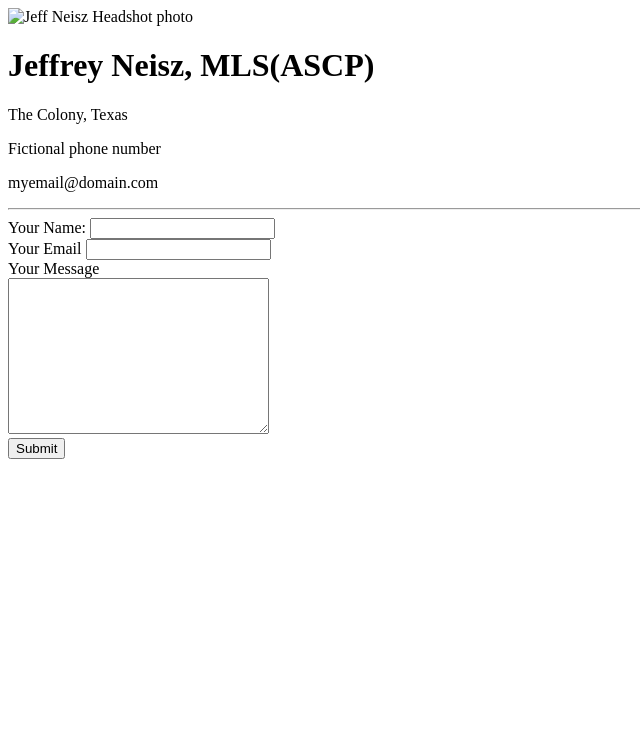
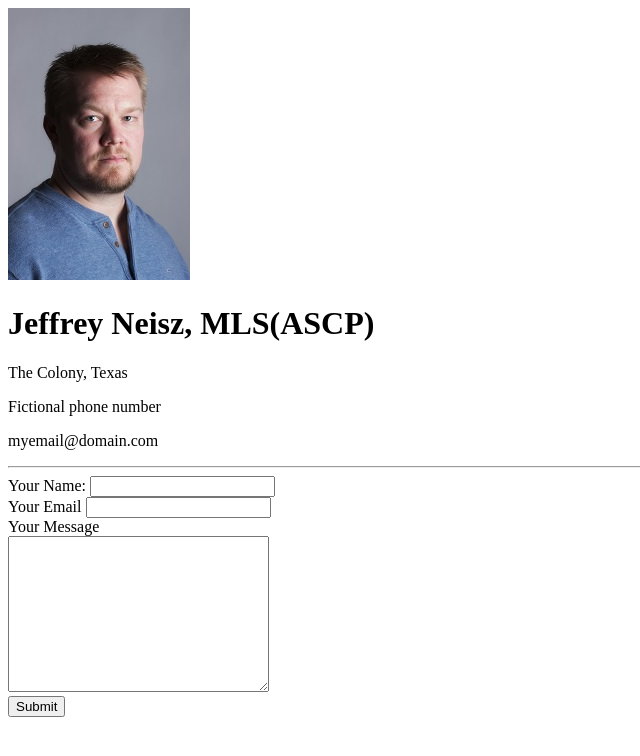
Before and after one commit to steelerkid/cv, a plain HTML site: page Contact-Me.html in a window 1280 px wide. Shown: the whole page, without its empty margins (0-640 px from the left). Drawn offline with Linux system fonts and the light colour scheme.

Commit message:
Update Contact-Me.html

```diff
--- a/Contact-Me.html
+++ b/Contact-Me.html
@@ -5,7 +5,7 @@
     <title>Contact Me</title>
   </head>
   <body>
-    <img src="_MG_4359 (1).jpg" alt="Jeff Neisz Headshot photo">
+    <img src="IMG_4359 (1).jpg" alt="Jeff Neisz Headshot photo">
     <h1>Jeffrey Neisz, MLS(ASCP)</h1>
     <p>The Colony, Texas</p>
     <p>Fictional phone number</p>
```
